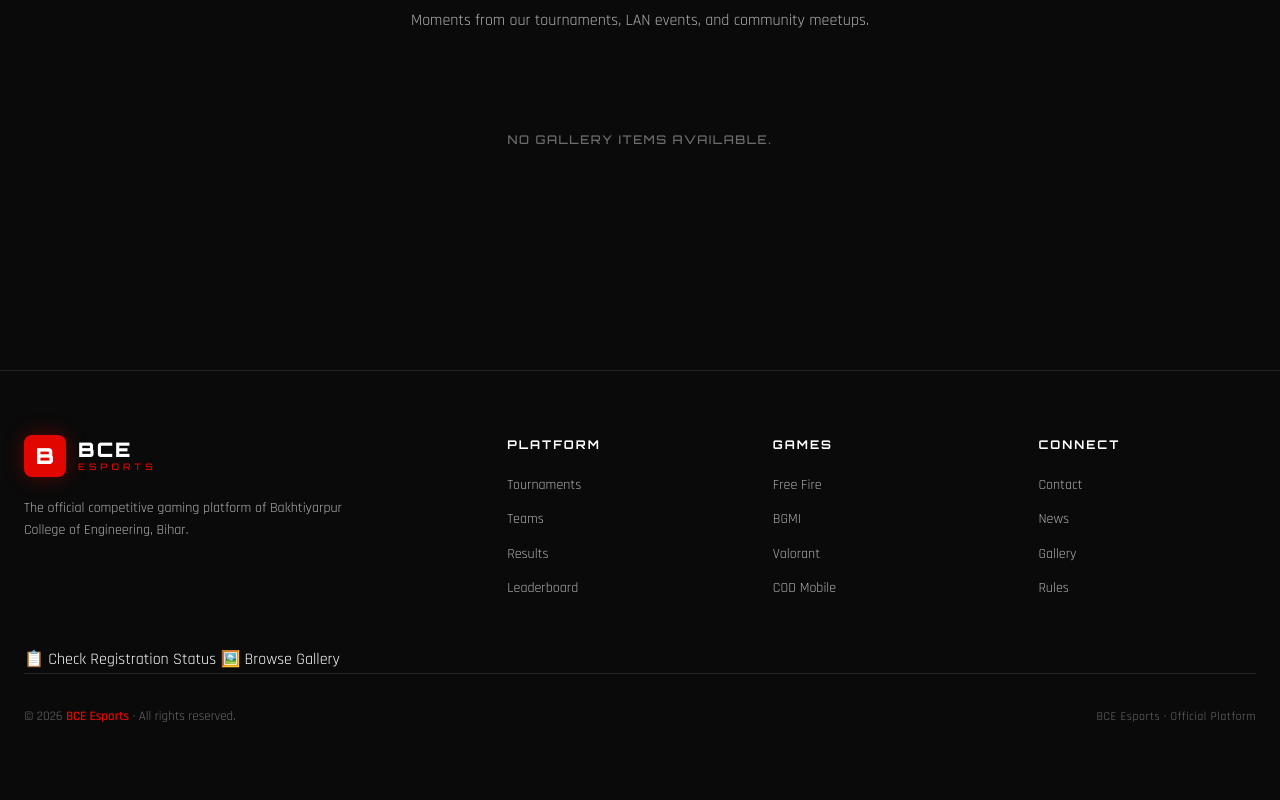
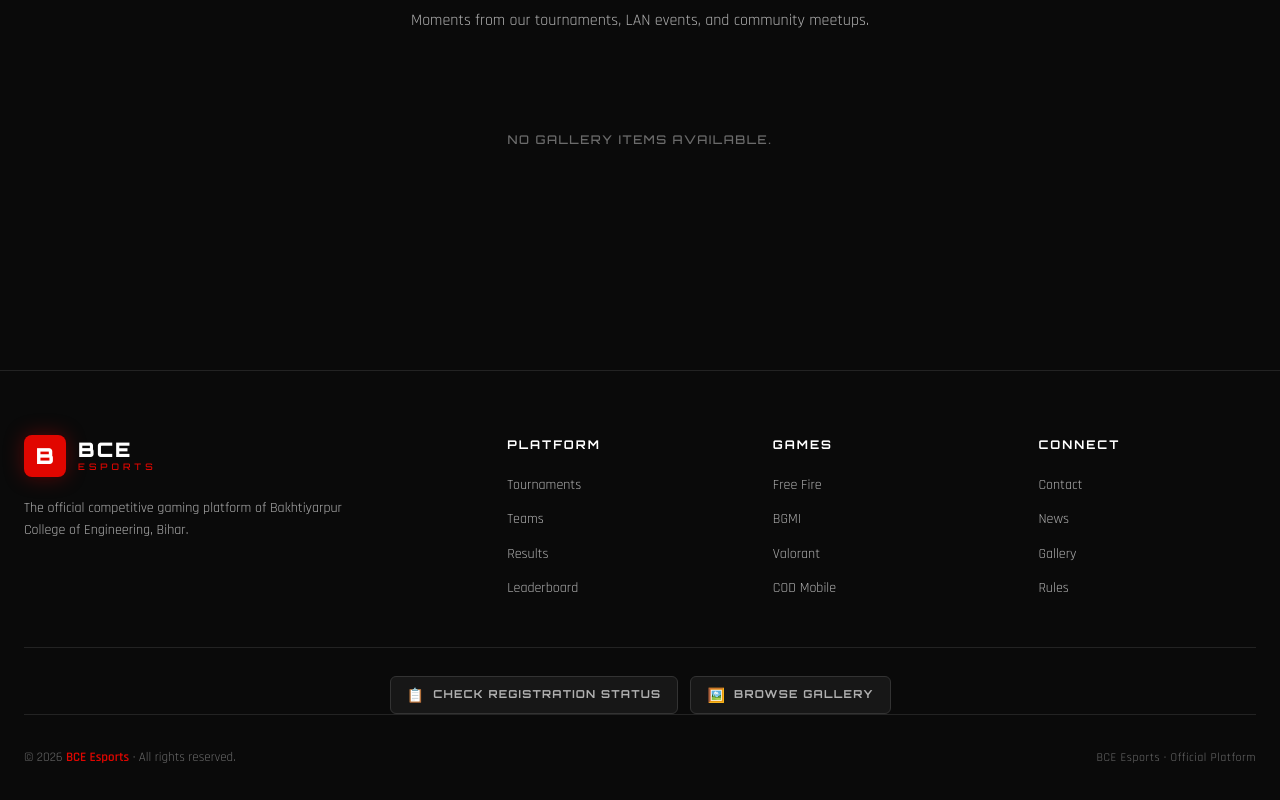
Before and after one commit to BCE-Bakhtiyarpur-Esports/bce-esports-platform, a plain HTML site: page index.html in a window 1280 px wide. Shown: the part 4635-5435 px from the top of the page. Before the commit the page ends 5394 px from the top, so only its background shows below. Drawn offline with Linux system fonts and the light colour scheme; no server answers.

Commit message:
Update main.css

```diff
--- a/assets/css/main.css
+++ b/assets/css/main.css
@@ -104,3 +104,43 @@ input,select,textarea{font-family:inherit}
 @media (max-width:480px){
   .container{padding:0 16px}
 }
+/* ============================================================
+   FOOTER QUICK LINKS (auto-injected by main.js)
+   ============================================================ */
+.footer-quick-links{
+  display:flex;
+  gap:12px;
+  justify-content:center;
+  flex-wrap:wrap;
+  padding:28px 16px 0;
+  margin-top:16px;
+  border-top:1px solid var(--border);
+}
+.footer-quick-btn{
+  display:inline-flex;
+  align-items:center;
+  gap:8px;
+  padding:9px 16px;
+  background:var(--bg-card);
+  border:1px solid var(--border-bright);
+  border-radius:var(--radius-sm);
+  font-family:var(--font-display);
+  font-size:11px;
+  font-weight:700;
+  letter-spacing:1.2px;
+  text-transform:uppercase;
+  color:var(--text-secondary);
+  transition:all var(--transition);
+  white-space:nowrap;
+}
+.footer-quick-btn:hover{
+  border-color:var(--red);
+  color:var(--red);
+  transform:translateY(-2px);
+  box-shadow:0 4px 12px rgba(225,6,0,.15);
+}
+.footer-quick-btn span{font-size:14px;line-height:1}
+@media (max-width:480px){
+  .footer-quick-btn{font-size:10px;padding:8px 12px;letter-spacing:1px}
+  .footer-quick-btn span{font-size:12px}
+}
```
